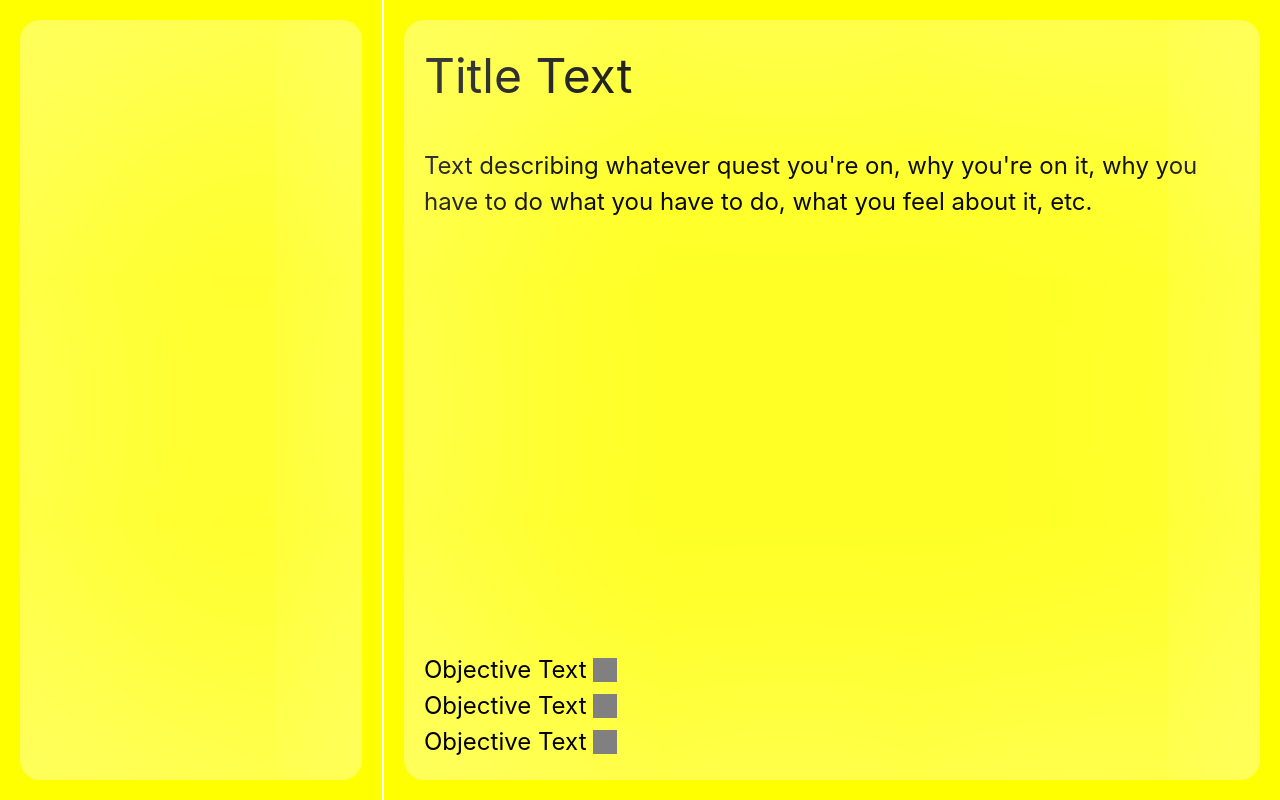
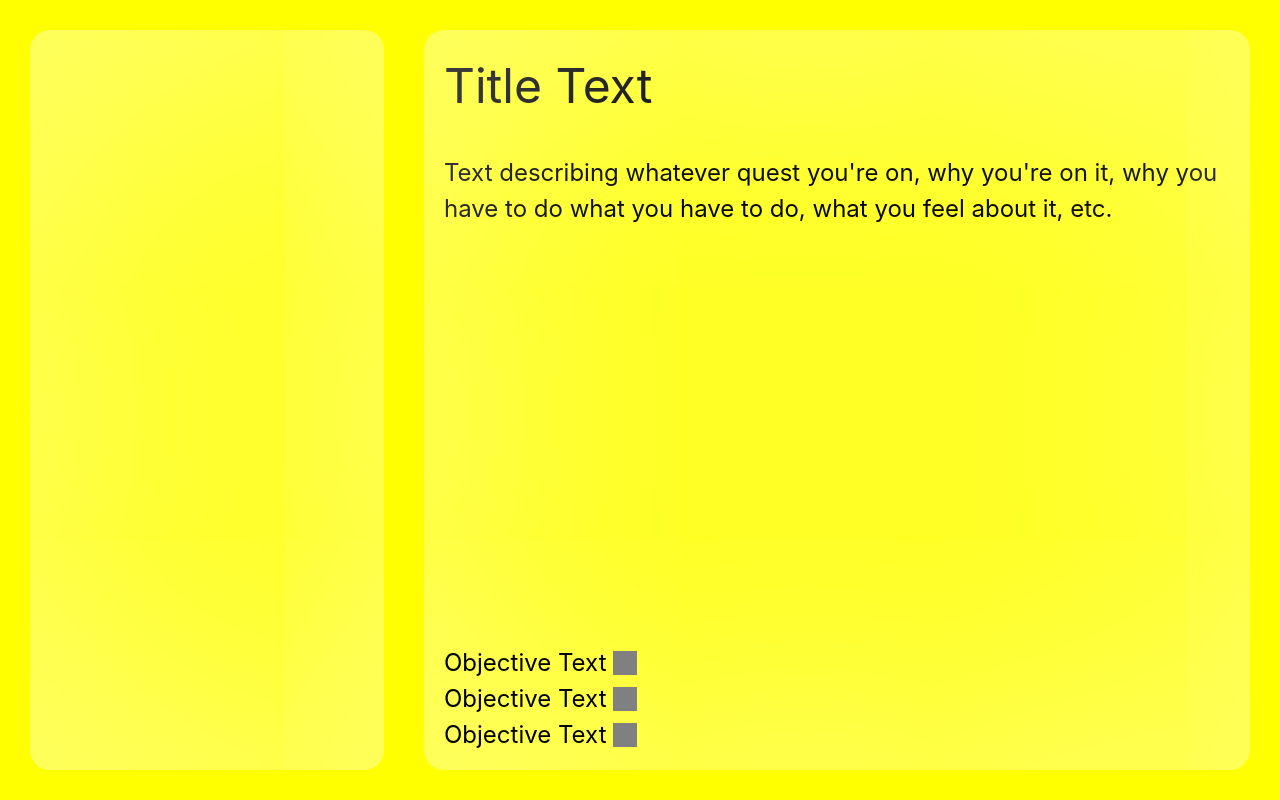
Before and after one commit to LinkWentz/quest-log, a React (Vite) app in the folder client/: page / in a window 1280 px wide. Built offline with nearby package versions, Linux system fonts and the light colour scheme.

Commit message:
Remove container from Quest Log subcomponents

```diff
--- a/client/src/components/Quest.jsx
+++ b/client/src/components/Quest.jsx
@@ -2,8 +2,7 @@ import Objective from './Objective';
 
 function Quest() {
   return(
-    <div className="Quest">
-        <div className="Glass">
+    <div className="Quest Glass">
         <header>Title Text</header>
         <main>Text describing whatever quest you're on, why you're on it, why you have to do what you have to do, what you feel about it, etc.</main>
         <footer>
@@ -14,7 +13,6 @@ function Quest() {
             </form>
         </footer>
     </div>
-    </div>
   );
 }
 
--- a/client/src/components/QuestSelector.jsx
+++ b/client/src/components/QuestSelector.jsx
@@ -1,8 +1,6 @@
 function QuestSelector() {
   return (
-    <div className="QuestSelector">
-        <div className="Glass"></div>
-    </div>
+    <div className="QuestSelector Glass"></div>
   );
 }
 
--- a/client/src/components/styles/QuestLog.css
+++ b/client/src/components/styles/QuestLog.css
@@ -1,10 +1,16 @@
 .QuestLog {
+    display: grid;
     position: absolute;
     top: 0;
     left: 0;
 
+    padding: 30px;
     height: 100%;
     width: 100%;
+
+    grid-template-columns: 3fr 7fr;
+    grid-template-rows: 1fr;
+    gap: 40px;
 }
 
 /* Glass Effect */
@@ -12,6 +18,7 @@
 .Glass {
     background-color: rgba(255, 255, 255, .15);
     backdrop-filter: blur(5px);
+    border-radius: 20px;
 }
 
 .Glass::before {
@@ -30,16 +37,11 @@
 
 .QuestSelector {
     display: inline-block;
-    position: absolute;
-    top: 0;
-    left: 0;
 
     margin: 0;
     padding: 20px;
     height: 100%;
-    width: 30%;
-
-    border-right: 2px solid white;
+    width: 100%;
 }
 
 .QuestSelector div {
@@ -54,14 +56,11 @@
 
 .Quest {
     display: inline-block;
-    position: absolute;
-    top: 0;
-    left: 30%;
 
     margin: 0;
     padding: 20px;
     height: 100%;
-    width: 70%;
+    width: 100%;
 }
 
 .Quest div {
```
Lines whose indentation alone changed are shown as unchanged.
